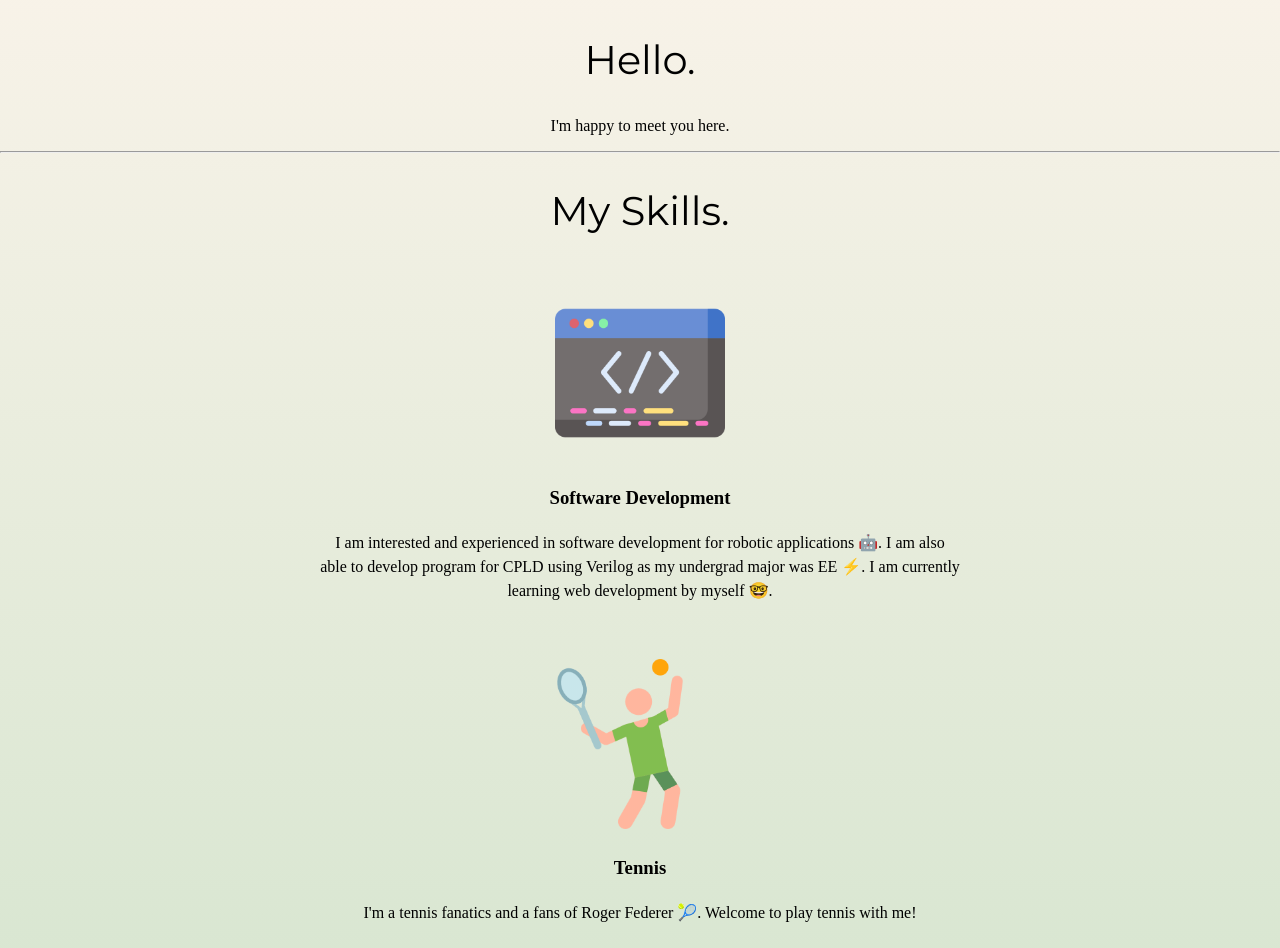
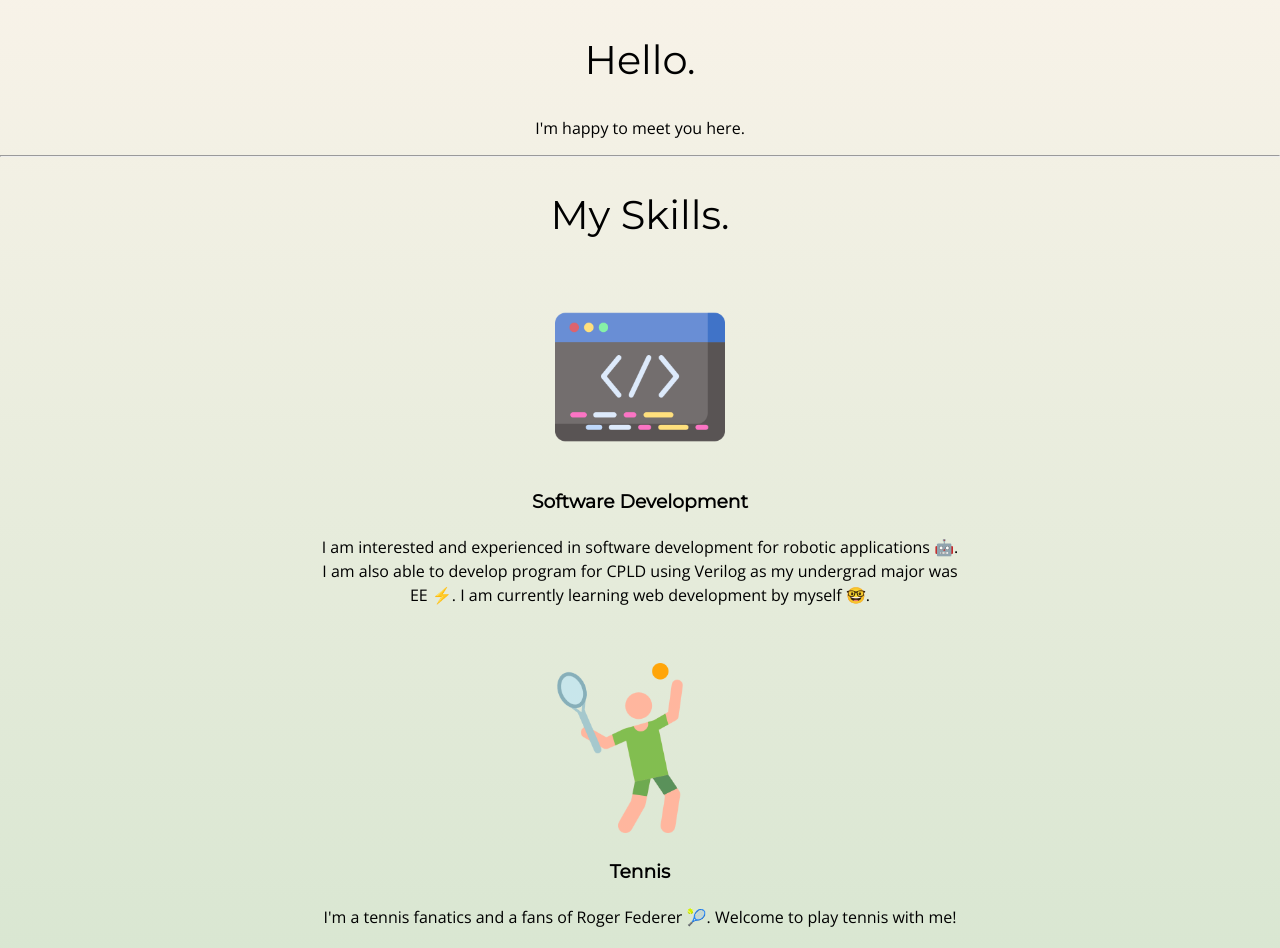
Before and after one commit to SimonSongg/Web-Development, a plain HTML site: page CSS-My Site/index.html in a window 1280 px wide. Shown: the part 961-1909 px from the top of the page. Drawn offline with nearby package versions, Linux system fonts and the light colour scheme.

Commit message:
Change the font

```diff
--- a/CSS-My Site/css/styles.css
+++ b/CSS-My Site/css/styles.css
@@ -22,7 +22,9 @@
 body {
   margin: 0 0 0 0;
 }
-
+h3{
+  font-family: 'Montserrat', sans-serif;
+}
 h2{
   font-size: 2.5rem;
   font-family: 'Montserrat', sans-serif;
@@ -68,3 +70,7 @@ h1{
   position: relative;
   right: 20px;
 }
+
+p{
+  font-family: 'Open Sans', sans-serif;
+}
--- a/CSS-My Site/index.html
+++ b/CSS-My Site/index.html
@@ -8,7 +8,7 @@
   <title>Tianchen Song's Website</title>
   <link rel="preconnect" href="https://fonts.googleapis.com">
   <link rel="preconnect" href="https://fonts.gstatic.com" crossorigin>
-  <link href="https://fonts.googleapis.com/css2?family=Montserrat&family=Sacramento&display=swap" rel="stylesheet">
+  <link href="https://fonts.googleapis.com/css2?family=Montserrat&family=Open+Sans&family=Sacramento&display=swap" rel="stylesheet">
 </head>
 
 <body class="container">
```
Also changed, not shown: 2 other files.
